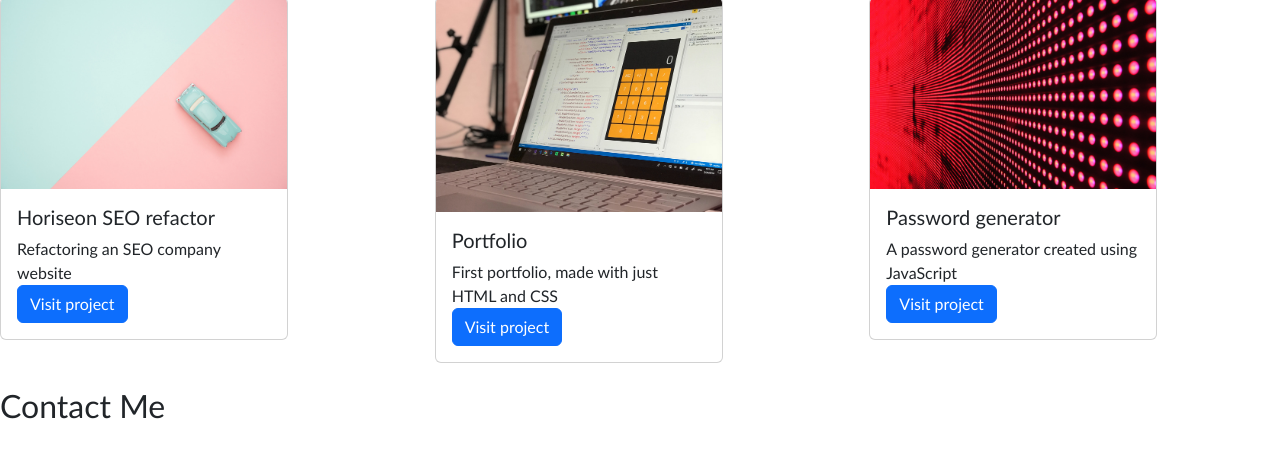
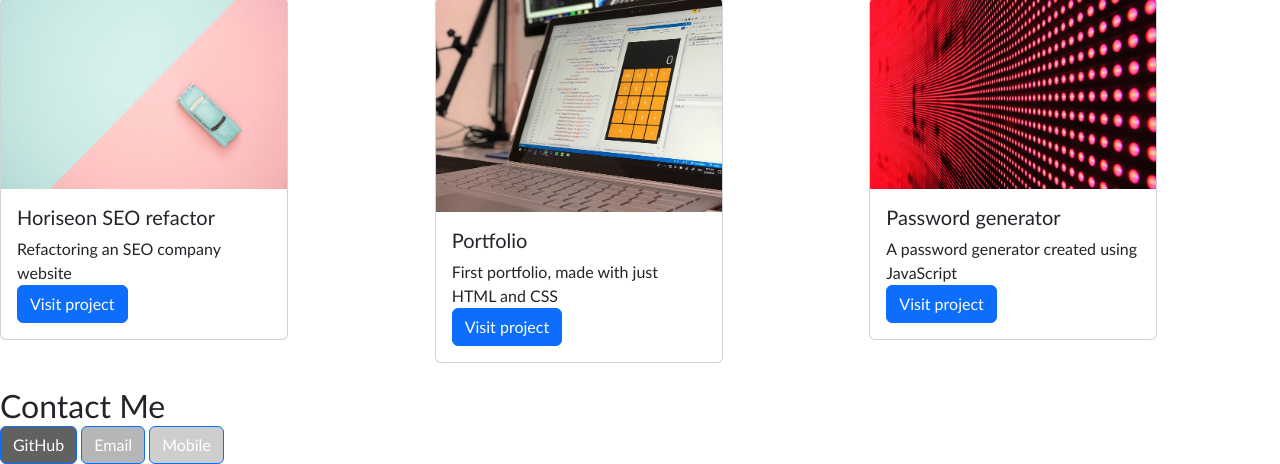
Before and after one commit to Brendh4/Styled-Portfolio, a plain HTML site: page index.html in a window 1280 px wide. Shown: the part 558-1022 px from the top of the page. Before the commit the page ends 984 px from the top, so only its background shows below. Drawn offline with nearby package versions, Linux system fonts and the light colour scheme.

Commit message:
adds contact buttons

```diff
--- a/index.html
+++ b/index.html
@@ -104,8 +104,13 @@
     <!-- contact -->
     <section class="page-section-contact" id="contact">
       <h2>Contact Me</h2>
+        <a class="btn btn-primary" style="background-color: #616161;" href="#!" role="button">GitHub</a>
+        <a class="btn btn-primary" style="background-color: #b4b6b7;" href="#!" role="button">Email</a>
+        <a class="btn btn-primary" style="background-color: #cecece;" href="#!" role="button">Mobile</a>
     </section>
   </main>
+
+
   <script src="https://cdn.jsdelivr.net/npm/@popperjs/core@2.11.7/dist/umd/popper.min.js" integrity="sha384-zYPOMqeu1DAVkHiLqWBUTcbYfZ8osu1Nd6Z89ify25QV9guujx43ITvfi12/QExE" crossorigin="anonymous"></script>
   <script src="https://cdn.jsdelivr.net/npm/bootstrap@5.3.0-alpha3/dist/js/bootstrap.min.js" integrity="sha384-Y4oOpwW3duJdCWv5ly8SCFYWqFDsfob/3GkgExXKV4idmbt98QcxXYs9UoXAB7BZ" crossorigin="anonymous"></script>
 </body>
```
